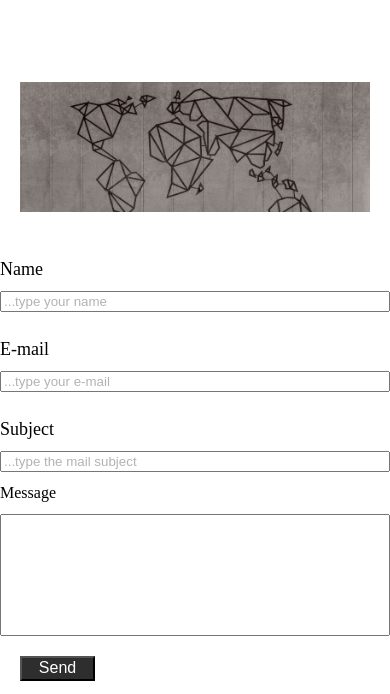
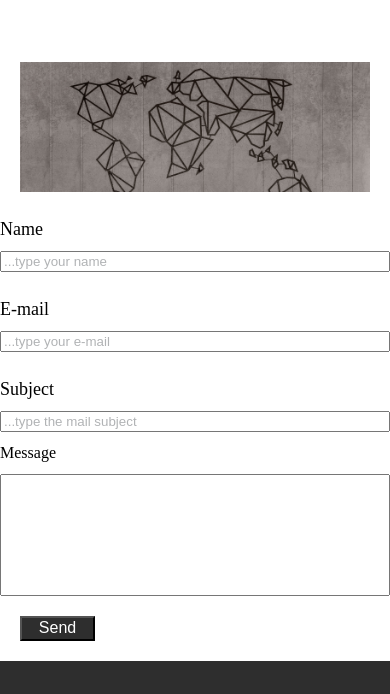
Before and after one commit to tteako/display-flex-forms, a plain HTML site: page index.html in a window 390 px wide. Shown: the part 150-844 px from the top of the page. Drawn offline with Linux system fonts and the light colour scheme.

Commit message:
Update responsive.css

```diff
--- a/css/responsive.css
+++ b/css/responsive.css
@@ -12,7 +12,7 @@
 		font-size: 15px;
 	}
 	.banner {
-		padding: 20px;
+		padding: 0px 20px 0px 20px;
 	}
 }
 @media (max-width: 480px) {
```
